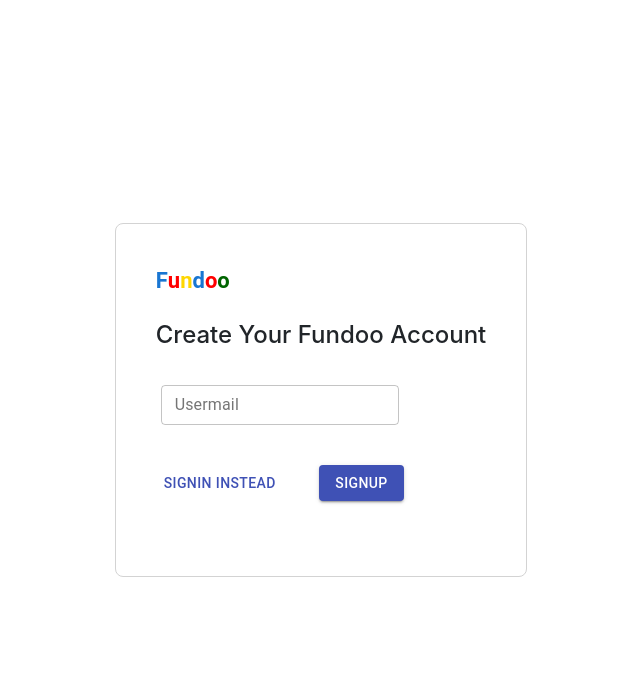
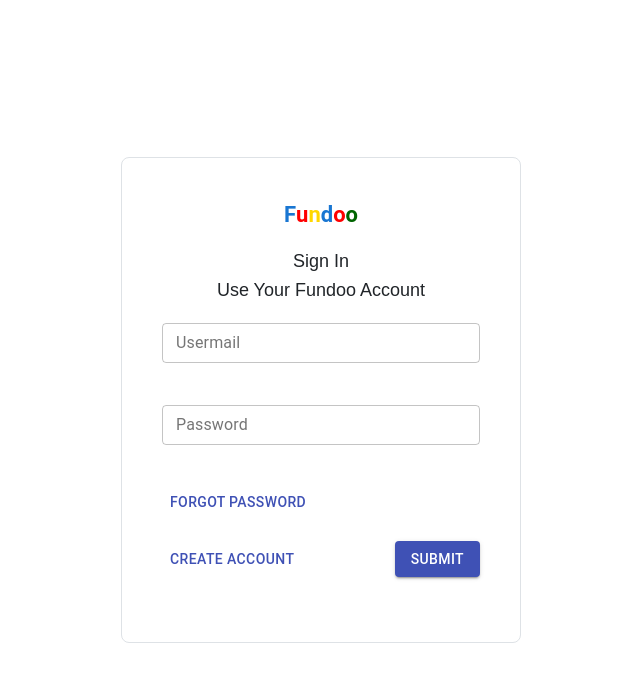
Before and after one commit to jadhavarjun/FundooApp, a React (Create React App) app in the folder frontend-fundoo/: page /login in a window 1280 px wide. Shown: the top 682 px of the page, without its empty margins (319-959 px from the left). Built offline with nearby package versions, Linux system fonts and the light colour scheme.

Commit message:
[Arjun] Add: completed login page design for fundoo

```diff
--- a/frontend-fundoo/src/components/LogIn/LogIn.css
+++ b/frontend-fundoo/src/components/LogIn/LogIn.css
@@ -0,0 +1,92 @@
+.login{
+    justify-content: center;
+    align-items: center;
+    height: 100vh;
+    display: flex;
+    flex-direction: row;
+    box-sizing: border-box;
+  }
+
+  .border {
+    display: flex;
+    flex-direction: column;
+    padding: 0 40px 36px;
+    margin: 0 auto;
+    width: 400px;
+    border-radius: 8px;
+    border: 1px solid lightgray;
+    }
+
+    .login_box{
+      display: flex;
+      margin:  40px 0 29px;
+      width: 100%;
+    }
+
+    .login_input{
+      width: 100%;
+      display: flex;
+      flex-direction: column;
+
+    }
+
+    .login_logo{
+      display: flex;
+      flex-direction: row;
+      justify-content: center;
+      font-size: 22px;
+      padding-bottom: 20px;
+      font-family: roboto,'Noto Sans Myanmar UI',sans-serif,arial;
+    }
+
+
+    .h1{
+      display: flex;
+      font-size: large;
+      justify-content: center;
+      font-weight: lighter;
+      font-family:'Noto Sans Myanmar UI',sans-serif,arial;
+      }
+
+
+      .login_form{
+        display: flex;
+        flex-direction: column;
+        margin-top: 10px;
+      }
+
+      .form_textfield{
+        display: flex;
+        width: 100%;
+        flex-direction: column;
+        align-items: center;
+      }
+
+      .textfield{
+          display: flex;
+          margin: 1%;
+          width: 100%;
+          height: 9.5vh;
+        }
+
+        .forgot{
+          display: flex;
+        }
+
+        .footer{
+          display: flex;
+          flex-direction: row;
+          margin-top: 20px;
+          align-items: left;
+          justify-content: space-between;
+
+        }
+
+
+
+    @media screen and (max-width: 450px){
+
+      .border{
+        border: none;
+      }
+ }
--- a/frontend-fundoo/src/components/LogIn/LogIn.jsx
+++ b/frontend-fundoo/src/components/LogIn/LogIn.jsx
@@ -1,14 +1,15 @@
 import React, { Component } from 'react';
 import { Button, TextField, Checkbox } from '@material-ui/core';
+import './LogIn.css'
 
 class LogIn extends Component {
     render() {
         return (
-            < div className="registrationContainer" >
-                <div className="box_border">
-                    <div className="box">
-                        <div className="boxInput">
-                            <div className="fundoo_logo">
+            <div className="login">
+                <div className="border">
+                    <div className="login_box">
+                        <div className="login_input">
+                            <div className="login_logo">
                                 <font color="#1976d2"><b>F</b></font>
                                 <font color="#FF0000"><b>u</b></font>
                                 <font color="#FFD700"><b>n</b></font>
@@ -16,28 +17,50 @@
                                 <font color="#FF0000 "><b>o</b></font>
                                 <font color="#006400"><b>o</b></font>
                             </div>
-                            <h4 className="title_tag">Create Your Fundoo Account</h4>
-                            <div className="flex-image">
-                                <div className="form_parent">
-                                    <form className="form" onClick={this.handleSubmit}>
-                                        <div className="form_input">
-                                            <div className="email_Input">
-                                                <TextField id="outlined" size="small"
+                            <div>
+                                <h1 className="h1">Sign In</h1>
+                                <h1 className="h1">Use Your Fundoo Account</h1>
+                            </div>
+                            <div className="login_form">
+                                <form className="form">
+                                    <div className="form_textfield">
+                                        <div className="textfield">
+                                            <TextField id="outlined"
+                                                size="small"
+                                                label="Usermail"
                                                 name="email"
-                                                    onChange={e => this.handleChange("email", e.target.value)}
-                                                    label="Usermail"
+                                                onChange={this.handleChange}
                                                 variant="outlined"
-                                                    fullWidth
-                                                />
+                                                fullWidth />
+                                        </div>
+
+                                        <div className="textfield">
+                                            <TextField id="outlined"
+                                                size="small"
+                                                label="Password"
+                                                name="password"
+                                                onChange={this.handleChange}
+                                                type="password"
+                                                variant="outlined"
+                                                fullWidth />
                                         </div>
                                     </div>
-                                        <div className="buttons">
-                                            <div class="signin">
-                                                <Button color="primary" className="sign_btn">SignIn instead</Button>
+
+                                    <div className="forgot">
+                                        <Button color="primary">
+                                            Forgot Password
+                                        </Button>
                                     </div>
-                                            <div className="signupbutton">
-                                                <Button variant="contained" color="primary">SignUp</Button>
+                                    <div className="footer">
+                                        <div className="signIn">
+                                            <Button color="primary">
+                                                Create Account
+                                            </Button>
                                         </div>
+                                        <div className="button">
+                                            <Button variant="contained" color="primary" onClick={this.submit}>Submit</Button>
+                                        </div>
+
                                     </div>
                                 </form>
                             </div>
@@ -45,8 +68,6 @@
                     </div>
                 </div>
             </div>
-            </div >
-
         )
     }
 }
```
Lines whose indentation alone changed are shown as unchanged.
